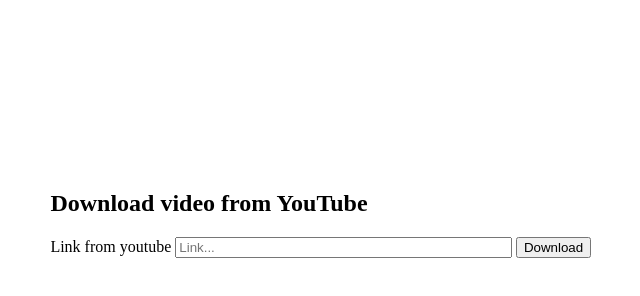
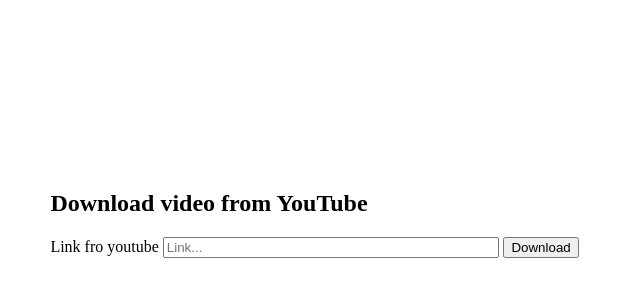
Before and after one commit to kobajanashvili/youtube-downloader, a website: page views/index.html in a window 1280 px wide. Shown: the full height of the page, 400-1040 px from the left. Drawn offline with Linux system fonts and the light colour scheme.

Commit message:
Revert "end edit"
This reverts commit 79cca305efd52626920c5d0507a5d34053654127.

```diff
--- a/routes/download.js
+++ b/routes/download.js
@@ -16,6 +16,9 @@
 
         ytdl(req.body.url)
             .pipe(fs.createWriteStream(`./videos/${info.title}.mp4`))
+            // .on('finish', () => {
+            //     res.redirect('http://google.ru', 200);
+            // })
             .on('finish', () => {
                 res.status(203).download(`./videos/${info.title}.mp4`);
                 console.log('done! download');
--- a/views/index.html
+++ b/views/index.html
@@ -12,7 +12,7 @@
     <form action="/api/download" method="POST">
         <div style="margin-top:15%; padding-left: 35%">
             <h2>Download video from YouTube</h2>
-            <label for="text">Link from youtube</label>
+            <label for="text">Link fro youtube</label>
             <input type="text" id="url" name="url" style="width:40%" placeholder="Link...">
             <button type="submit">Download</button>
         </div>
```
